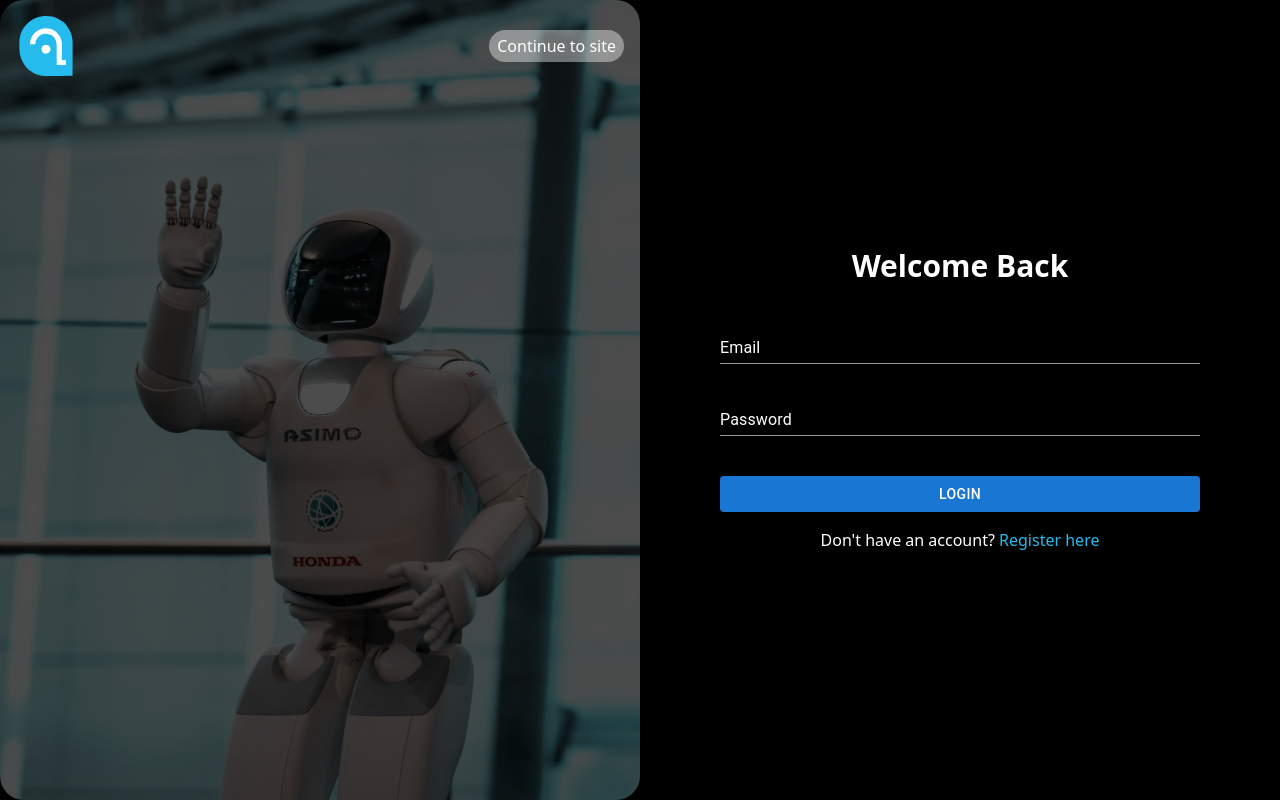
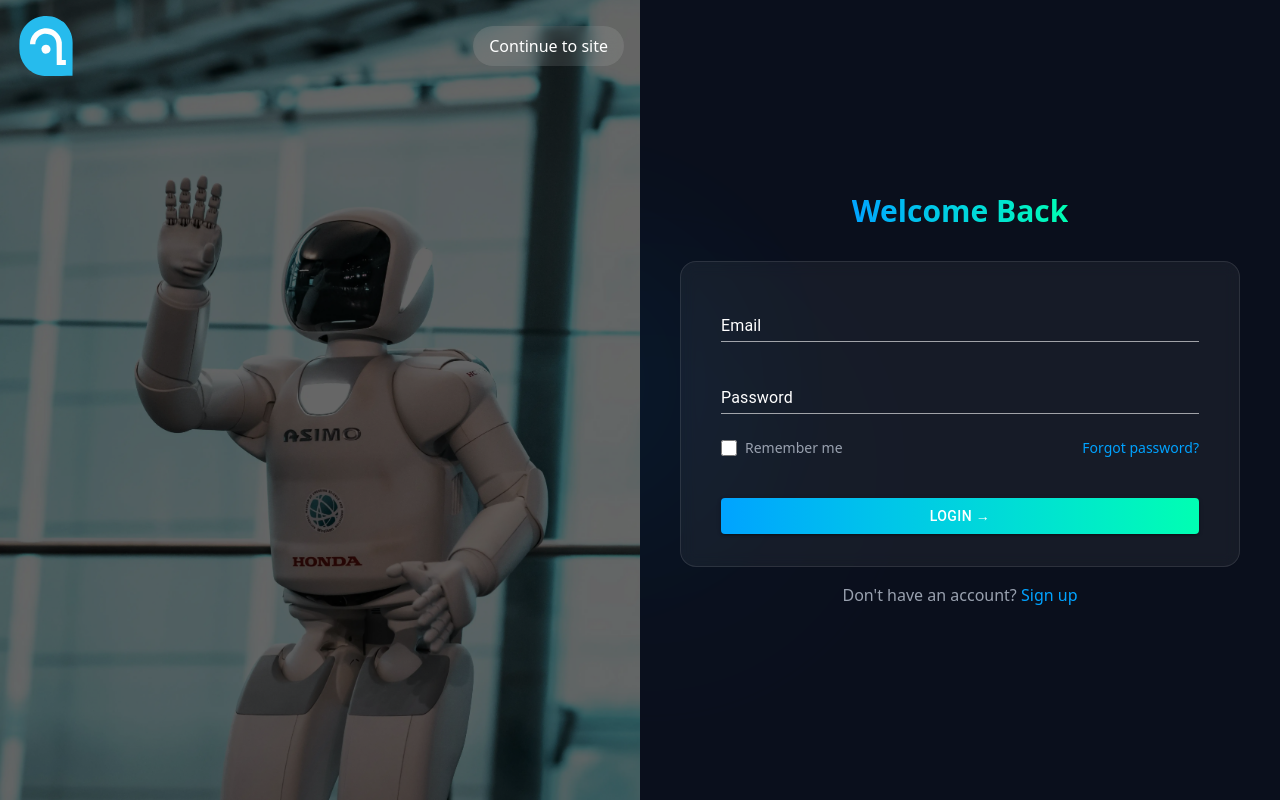
Before and after one commit to HimaniJoshi0/React-QuizApp, a React (Vite) app: page /login in a window 1280 px wide. Built offline with nearby package versions, Linux system fonts and the light colour scheme; some icons are missing.

Commit message:
style(auth): update UI styling for Login and Register pages

```diff
--- a/src/pages/auth/Login.jsx
+++ b/src/pages/auth/Login.jsx
@@ -50,28 +50,32 @@
   };
 
   return (
-    <div className="grid md:grid-cols-2 w-screen place-items-center h-screen">
-      <div className="hidden md:flex h-screen w-full  relative">
-        <div className="absolute w-full h-full top-0 left-0 bg-black/70 z-20"></div>
-        <div className="absolute w-full p-4  top-0 left-0 z-30 flex justify-between items-center">
+    <div className="grid md:grid-cols-2 w-screen place-items-center h-screen bg-[#0A0F1C] relative overflow-hidden">
+      {/* Background glow */}
+      <div className="absolute top-1/3 right-1/3 w-[400px] h-[400px] bg-[#144d6e7a] opacity-10 blur-[100px] rounded-full" />
+      <div className="absolute bottom-1/3 left-1/3 w-[300px] h-[300px] bg-[#00A3FF] opacity-5 blur-[80px] rounded-full" />
+
+      <div className="hidden md:flex h-screen w-full relative">
+        <div className="absolute w-full h-full top-0 left-0 bg-gradient-to-r bg-black/60 z-20"></div>
+        <div className="absolute w-full p-4 top-0 left-0 z-30 flex justify-between items-center">
           <Logo height="60" width="60" />
-          <div className="bg-white/40 px-2 py-1 rounded-full w-fit text-white">
+          <div className="bg-white/10 backdrop-blur-sm px-4 py-2 rounded-full text-white hover:bg-white/20 transition-all duration-300 cursor-pointer">
             Continue to site
           </div>
         </div>
         <img
           src={Banner}
           alt="auth"
-          className="w-full object-cover rounded-3xl"
+          className="w-full object-cover"
         />
       </div>
-      <div className="h-full w-full px-4 md:px-10 flex flex-col flex-1">
+
+      <div className="h-full w-full px-4 md:px-10 flex flex-col flex-1 relative z-10">
         <div className="flex flex-col gap-4 justify-center items-center h-full w-full">
-          {/* Added heading */}
-          <h2 className="text-3xl font-bold text-white mb-4">Welcome Back</h2>
+          <h2 className="text-3xl font-bold bg-gradient-to-r from-[#00A3FF] to-[#00FFB2] text-transparent bg-clip-text mb-4">Welcome Back</h2>
           <form
             onSubmit={handleSubmit(handleRegisterSubmit)}
-            className="flex flex-col gap-6 w-full px-4 md:px-10"
+            className="flex flex-col gap-6 w-full px-4 md:px-10 bg-white/5 backdrop-blur-sm p-8 rounded-2xl border border-white/10"
           >
             <Input
               label="Email"
@@ -87,20 +91,29 @@
               helperText={errors?.password?.message || ""}
               type="password"
             />
+
+            <div className="flex items-center justify-between text-gray-400 text-sm">
+              <label className="flex items-center cursor-pointer">
+                <input type="checkbox" className="h-4 w-4 rounded border-gray-300 text-[#00A3FF] focus:ring-[#00A3FF]" />
+                <span className="ml-2">Remember me</span>
+              </label>
+              <a href="#" className="text-[#00A3FF] hover:text-[#00FFB2] transition-colors">Forgot password?</a>
+            </div>
+
             <div className="mt-4 w-full">
               <CommonButton
-                title="Login"
+                title="Login →"
                 onclick={handleSubmit(handleRegisterSubmit)}
-                classes="mt-2 w-full"
+                classes="mt-2 w-full bg-gradient-to-r from-[#00A3FF] to-[#00FFB2] hover:from-[#00FFB2] hover:to-[#00A3FF] text-white transition-all duration-300"
                 variant="contained"
                 type="submit"
               />
             </div>
           </form>
-          <span className="text-white">
-            Don&apos;t have an account?{" "}
-            <Link to="/register" className="text-primary">
-              Register here
+          <span className="text-gray-400">
+            Don't have an account?{" "}
+            <Link to="/register" className="text-[#00A3FF] hover:text-[#00FFB2] transition-colors font-medium">
+              Sign up
             </Link>
           </span>
         </div>
--- a/src/pages/auth/Register.jsx
+++ b/src/pages/auth/Register.jsx
@@ -45,40 +45,34 @@
   }
 
   return (
-    <div
-      className="grid md:grid-cols-2 w-screen place-items-center h-screen"
-      // Removed the linear gradient style
-      // style={{
-      //   backgroundImage:
-      //     'linear-gradient(90deg, #70ACD4, #9BBCEE, #A8CAE8, #4882E6, #245595, #70ACD4)',
-      // }}
-    >
-      {/* Added the background image section from Login.jsx */}
-      <div className="hidden md:flex h-screen w-full  relative">
-         <div className="absolute w-full h-full top-0 left-0 bg-black/70 z-20"></div>
-         <div className="absolute w-full p-4  top-0 left-0 z-30 flex justify-between items-center">
+    <div className="grid md:grid-cols-2 w-screen place-items-center h-screen bg-[#0A0F1C] relative overflow-hidden">
+      {/* Background glow */}
+      <div className="absolute top-1/3 right-1/3 w-[400px] h-[400px] bg-[#144d6e7a] opacity-10 blur-[100px] rounded-full" />
+      <div className="absolute bottom-1/3 left-1/3 w-[300px] h-[300px] bg-[#00A3FF] opacity-5 blur-[80px] rounded-full" />
+
+      {/* Banner section */}
+      <div className="hidden md:flex h-screen w-full relative">
+        <div className="absolute w-full h-full top-0 left-0 bg-gradient-to-r bg-black/60 z-20"></div>
+        <div className="absolute w-full p-4 top-0 left-0 z-30 flex justify-between items-center">
           <Logo height="60" width="60" />
-           <div className="bg-white/40 px-2 py-1 rounded-full w-fit text-white">
+          <div className="bg-white/10 backdrop-blur-sm px-4 py-2 rounded-full text-white hover:bg-white/20 transition-all duration-300 cursor-pointer">
             Continue to site
           </div>
         </div>
         <img
           src={Banner}
           alt="auth"
-           className="w-full object-cover rounded-3xl"
+          className="w-full object-cover"
         />
       </div>
 
-      {/* Updated the form container section */}
-      <div className="h-full w-full px-4 md:px-10 flex flex-col flex-1">
-        {/* Removed the Home link */}
-        {/* <Link to="/">Home</Link> */}
+      {/* Form section */}
+      <div className="h-full w-full px-4 md:px-10 flex flex-col flex-1 relative z-10">
         <div className="flex flex-col gap-4 justify-center items-center h-full w-full">
-          {/* Updated the heading here */}
-          <h2 className="text-3xl font-bold text-white mb-4">Create Your AI-Powered Account</h2>
+          <h2 className="text-3xl font-bold bg-gradient-to-r from-[#00A3FF] to-[#00FFB2] text-transparent bg-clip-text mb-4">Create Your AI-Powered Account</h2>
           <form
             onSubmit={handleSubmit(handleRegisterSubmit)}
-            className="flex flex-col gap-6 w-full px-4 md:px-10" // Adjusted gap to match Login
+            className="flex flex-col gap-6 w-full px-4 md:px-10 bg-white/5 backdrop-blur-sm p-8 rounded-2xl border border-white/10"
           >
             <Input
               label="Name"
@@ -110,34 +104,24 @@
               type="password" // Added type="password" for visibility toggle
             />
 
-            <div className="mt-4 w-full"> {/* Added wrapper div and margin top */}
+            <div className="mt-4 w-full">
               <CommonButton
-                title="Register"
+                title="Register →"
                 onclick={handleSubmit(handleRegisterSubmit)}
-                classes="mt-2 w-full" // Updated classes to match Login button styling
+                classes="mt-2 w-full bg-gradient-to-r from-[#00A3FF] to-[#00FFB2] hover:from-[#00FFB2] hover:to-[#00A3FF] text-white transition-all duration-300"
                 variant="contained"
                 type="submit"
               />
             </div>
           </form>
-          {/* Updated the link styling and text */}
-          <span className="text-white">
+          <span className="text-gray-400">
             Already have an account?{' '}
-            <Link to="/login" className="text-primary">
+            <Link to="/login" className="text-[#00A3FF] hover:text-[#00FFB2] transition-colors font-medium">
               Login here
             </Link>
           </span>
         </div>
       </div>
-
-      {/* Removed the old image section */}
-      {/* <div className="hidden md:flex h-screen">
-        <img
-          src={Heroimg}
-          alt="hero section"
-          className="w-full h-full object-cover object-left"
-        />
-      </div> */}
     </div>
   )
 }
```
Lines whose indentation alone changed are shown as unchanged.
